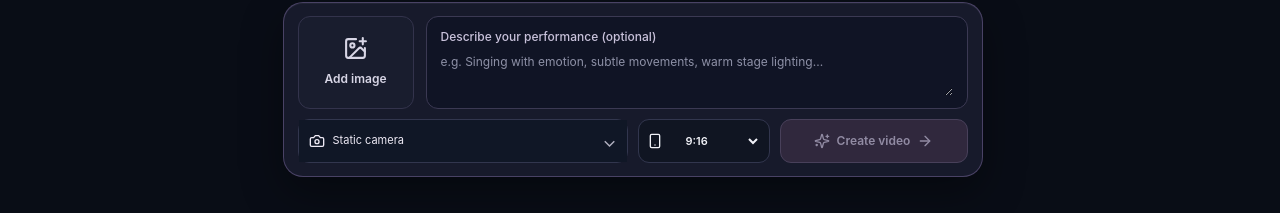
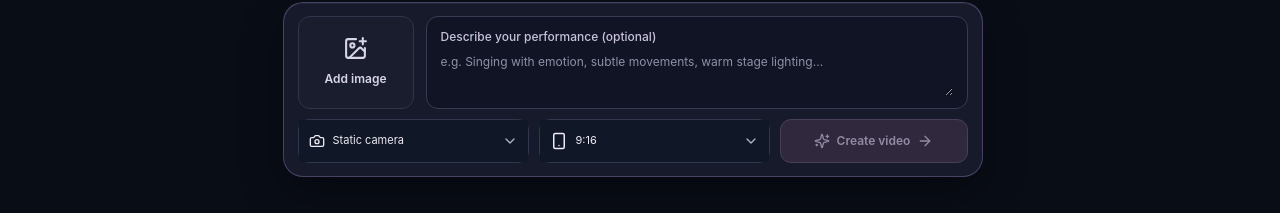
Before and after one commit to bernhardtmuellergermany-maker/singmotion-ai, a Next.js app: page /studio in a window 1280 px wide. Shown: the part 536-749 px from the top of the page. Built offline with nearby package versions, Linux system fonts and the light colour scheme; no server answers.

Commit message:
Unify Studio menu chevrons, add camera tooltips and dynamic aspect ratio icons

```diff
--- a/components/studio-wizard.tsx
+++ b/components/studio-wizard.tsx
@@ -16,6 +16,7 @@ import {
   MoreVertical,
   UserRound,
   Camera,
+  ChevronDown,
   Play,
   Trash2,
   FileMusic,
@@ -29,6 +30,7 @@ import {
   validateFile,
   performances,
   cameras,
+  cameraHelp,
   time,
   type Asset,
 } from "@/lib/domain";
@@ -336,8 +338,8 @@ export function StudioWizard({
           </div>
           <div className="flow-composer-bottom">
             <div className="flow-settings-group" role="group" aria-label="Video settings">
-            <details className="flow-camera-menu"><summary aria-label="Camera mode"><Camera size={16}/><span>{draft.camera}</span><span className="flow-chevron">⌄</span></summary><div className="flow-camera-options" role="group" aria-label="Camera movements">{cameraOptions.map(option=><button key={option} type="button" className={option===draft.camera?"is-active":""} onClick={e=>{update({camera:option});e.currentTarget.closest("details")!.open=false;}}>{option}</button>)}</div></details>
-            <label className="flow-select flow-format"><Smartphone size={18}/><select aria-label="Format" value={draft.outputFormat} onChange={e=>update({outputFormat:e.target.value as "9:16"|"16:9",formatMode:e.target.value as "9:16"|"16:9"})}><option value="9:16">9:16</option><option value="16:9">16:9</option></select></label>
+            <details className="flow-camera-menu"><summary aria-label="Camera mode"><Camera size={16}/><span>{draft.camera}</span><ChevronDown className="flow-chevron" size={16} aria-hidden="true"/></summary><div className="flow-camera-options" role="group" aria-label="Camera movements">{cameraOptions.map(option=><button key={option} type="button" className={option===draft.camera?"is-active":""} onClick={e=>{update({camera:option});e.currentTarget.closest("details")!.open=false;}} title={cameraHelp[option as keyof typeof cameraHelp] || option}>{option}<small>{cameraHelp[option as keyof typeof cameraHelp] || ""}</small></button>)}</div></details>
+            <details className="flow-camera-menu flow-format-menu"><summary aria-label="Video format">{draft.outputFormat==="9:16"?<Smartphone size={18}/>:<Monitor size={18}/>}<span>{draft.outputFormat}</span><ChevronDown className="flow-chevron" size={16} aria-hidden="true"/></summary><div className="flow-camera-options flow-format-options" role="group" aria-label="Video aspect ratio">{(["9:16","16:9"] as const).map(format=><button type="button" key={format} className={draft.outputFormat===format?"is-active":""} title={format==="9:16"?"Portrait — vertical video":"Landscape — horizontal video"} onClick={e=>{update({outputFormat:format,formatMode:format});e.currentTarget.closest("details")!.open=false;}}>{format==="9:16"?<Smartphone size={17}/>:<Monitor size={17}/>}<span>{format}</span><small>{format==="9:16"?"Portrait":"Landscape"}</small></button>)}</div></details>
             </div>
             <button className="flow-create" disabled={!available} title={!draft.song?"Add a song":!draft.imageId?"Add an artist photo":!audioValid?"Select a valid audio segment":!prompt?"Add a description":"Create video"} onClick={()=>setConfirm(true)}><Sparkles size={19}/>Create video <ArrowRight size={19}/></button>
           </div>
```
